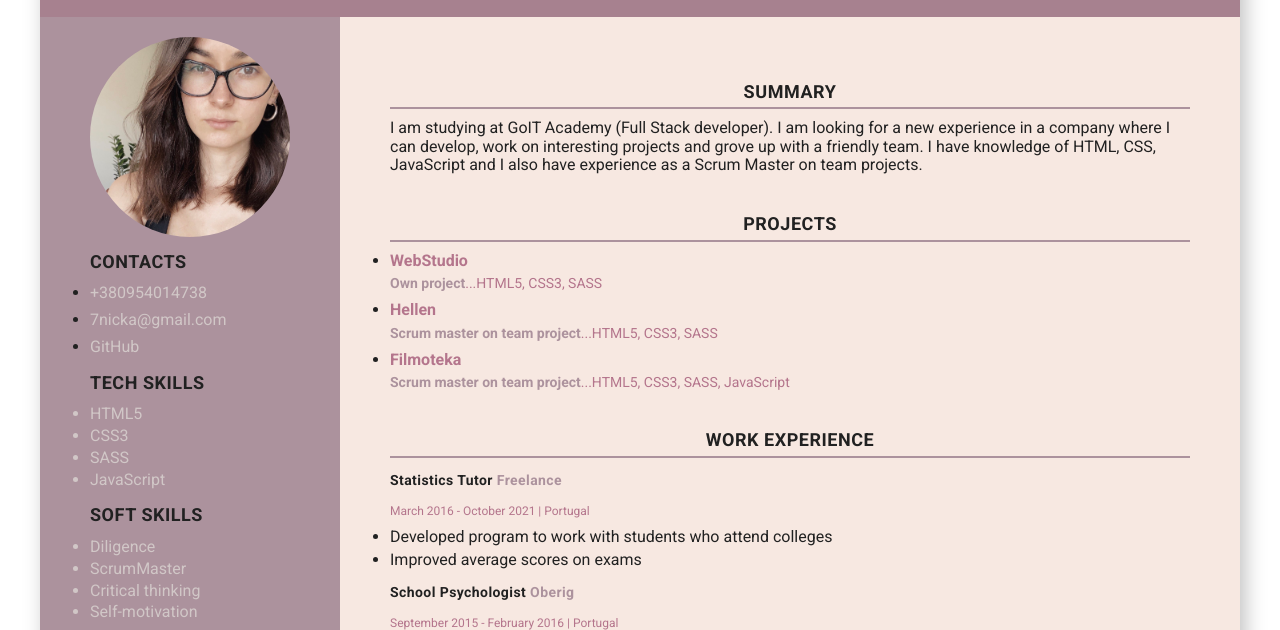
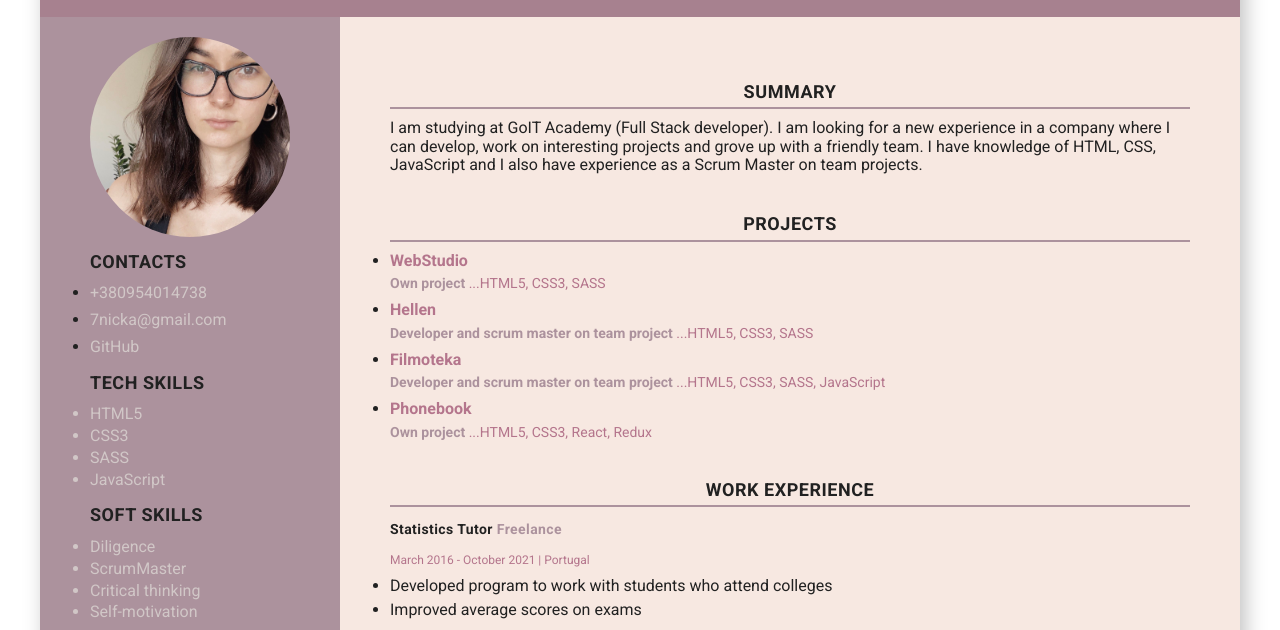
Before and after one commit to nika-sirak/my-cv, a plain HTML site: page index.html in a window 1280 px wide. Shown: the part 190-820 px from the top of the page. Drawn offline with nearby package versions, Linux system fonts and the light colour scheme.

Commit message:
add project

```diff
--- a/index.html
+++ b/index.html
@@ -117,7 +117,8 @@
                   WebStudio
                 </a>
                 <p class="project-desc">
-                  <span class="accent">Own project</span>...HTML5, CSS3, SASS
+                  <span class="accent">Own project</span>
+                  ...HTML5, CSS3, SASS
                 </p>
               </li>
               <li class="projects-list-item">
@@ -128,8 +129,10 @@
                   Hellen
                 </a>
                 <p class="project-desc">
-                  <span class="accent">Scrum master on team project</span
-                  >...HTML5, CSS3, SASS
+                  <span class="accent"
+                    >Developer and scrum master on team project</span
+                  >
+                  ...HTML5, CSS3, SASS
                 </p>
               </li>
               <li class="projects-list-item">
@@ -140,8 +143,22 @@
                   Filmoteka
                 </a>
                 <p class="project-desc">
-                  <span class="accent">Scrum master on team project</span
-                  >...HTML5, CSS3, SASS, JavaScript
+                  <span class="accent"
+                    >Developer and scrum master on team project</span
+                  >
+                  ...HTML5, CSS3, SASS, JavaScript
+                </p>
+              </li>
+              <li class="projects-list-item">
+                <a
+                  class="projects-list-link"
+                  href="https://nika-sirak.github.io/goit-react-hw-08-phonebook/"
+                >
+                  Phonebook
+                </a>
+                <p class="project-desc">
+                  <span class="accent">Own project</span>
+                  ...HTML5, CSS3, React, Redux
                 </p>
               </li>
             </ul>
--- a/js/switch-theme.js
+++ b/js/switch-theme.js
@@ -11,7 +11,7 @@ reloadPage();
 
 themeSwitchEl.addEventListener('click', onCheckboxClick);
 
-function onCheckboxClick(evt) {
+function onCheckboxClick() {
   if (document.body.classList.contains(Theme.LIGHT)) {
     addClassTheme(Theme.LIGHT, Theme.DARK);
     localStorage.setItem(STORAGE_KEY, document.body.classList.value);
```
